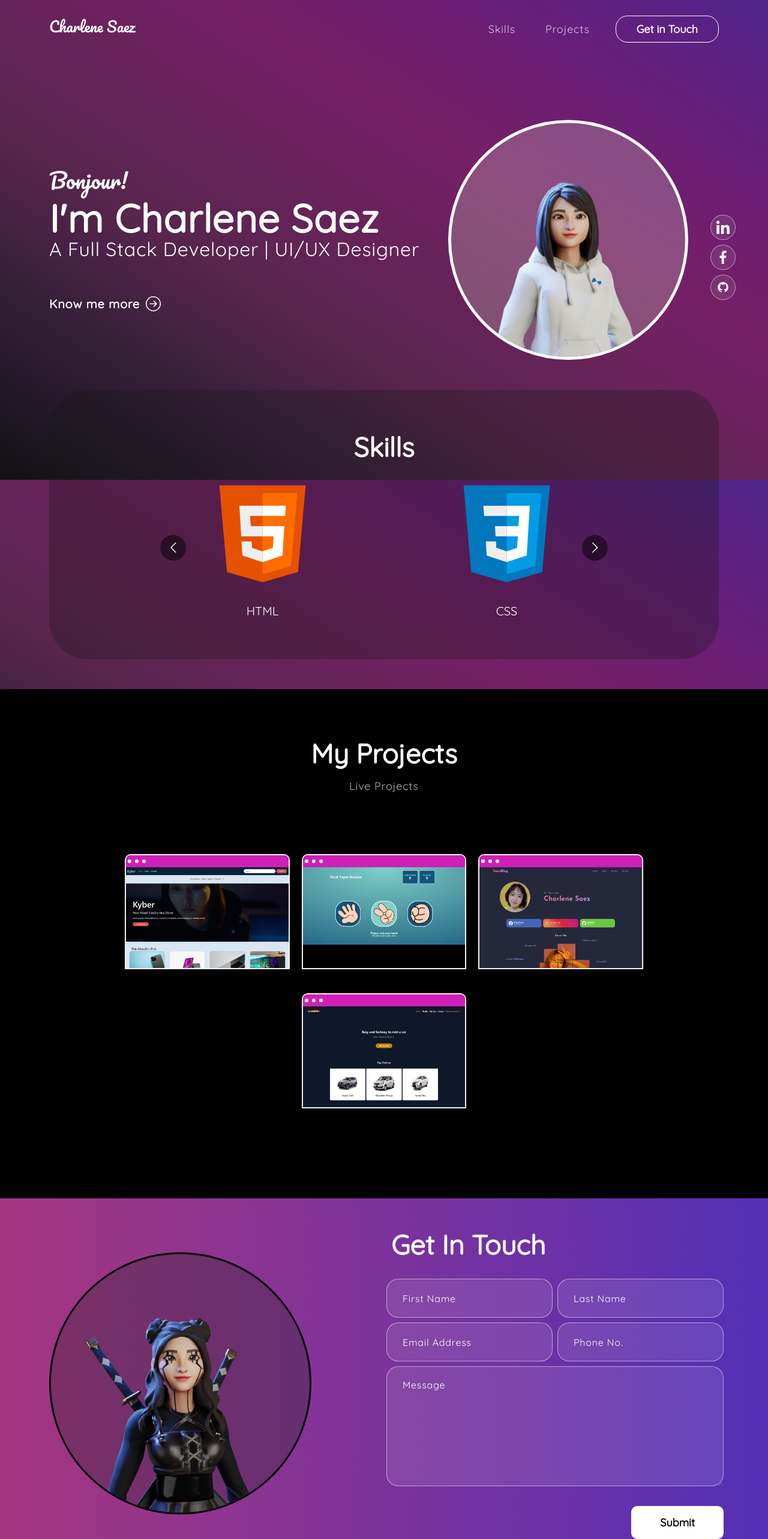
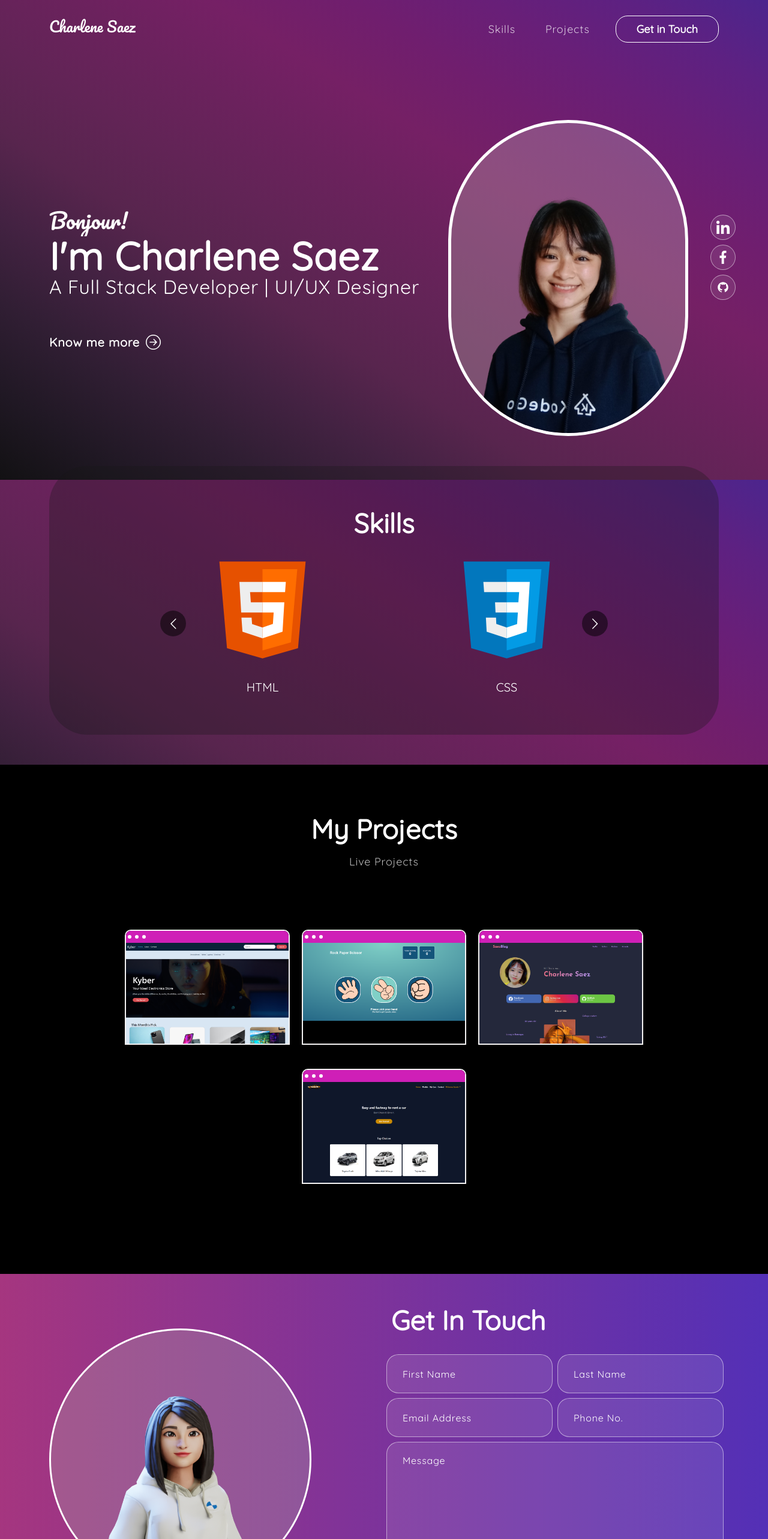
Before and after one commit to ChrlnSaez/portfolio, a React (Create React App) app: page / in a window 1280 px wide. Shown: the top 2566 px of the page at 60% size. Built offline with nearby package versions, Linux system fonts and the light colour scheme; the HTML template or start-up script is replaced by a standard one.

Commit message:
change picture

```diff
--- a/src/App.css
+++ b/src/App.css
@@ -270,10 +270,16 @@ nav.navbar .navbar-toggler[aria-expanded="true"] .navbar-toggler-icon {
   transition: 0.3s ease-in-out;
   line-height: 1;
 }
+
 .banner a:hover svg {
   margin-left: 25px;
   color: white;
 }
+
+.banner img {
+
+}
+
 .title {
 height: 50px;
 overflow: hidden;
@@ -308,7 +314,7 @@ overflow: hidden;
 .banner img {
   background: rgba(200, 187, 187, 0.3);
   width: 25em;
-  border-radius: 50%;
+  border-radius: 500px;
   border: white 5px solid;
 }
 .skill {
@@ -535,8 +541,8 @@ overflow: hidden;
 .contact img {
   width: 80%;
   border-radius: 50%;
-  border: #000 3px solid;
-  background: rgba(39, 38, 38, 0.3);
+  border: #fff 3px solid;
+  background: rgba(171, 169, 169, 0.3);
 }
 .contact h2 {
 	font-size: 45px;
--- a/src/components/Banner.js
+++ b/src/components/Banner.js
@@ -3,7 +3,7 @@ import { Container, Row, Col } from 'react-bootstrap';
 import { ArrowRightCircle } from 'react-bootstrap-icons';
 import 'animate.css';
 import TrackVisibility from 'react-on-screen';
-import Avatar from '../assets/img/Avatar.png';
+import Photo from '../assets/img/Photo.png';
 
 export const Banner = () => {
   const [loopNum, setLoopNum] = useState(0);
@@ -91,7 +91,7 @@ export const Banner = () => {
                   className={
                     isVisible ? 'animate__animated animate__zoomIn' : ''
                   }>
-                  <img src={Avatar} alt='' />
+                  <img src={Photo} alt='' />
                 </div>
               )}
             </TrackVisibility>
--- a/src/components/Contact.js
+++ b/src/components/Contact.js
@@ -1,6 +1,6 @@
 import { useState } from 'react';
 import { Container, Row, Col } from 'react-bootstrap';
-import Avatar2 from '../assets/img/Avatar2.png';
+import Avatar from '../assets/img/Avatar.png';
 import 'animate.css';
 import TrackVisibility from 'react-on-screen';
 import emailjs from 'emailjs-com';
@@ -86,7 +86,7 @@ export const Contact = () => {
                   className={
                     isVisible ? 'animate__animated animate__zoomIn' : ''
                   }
-                  src={Avatar2}
+                  src={Avatar}
                   alt='Contact Us'
                 />
               )}
```
Also changed, not shown: src/assets/img/Avatar2.png (deleted), src/assets/img/Photo.png (added).
